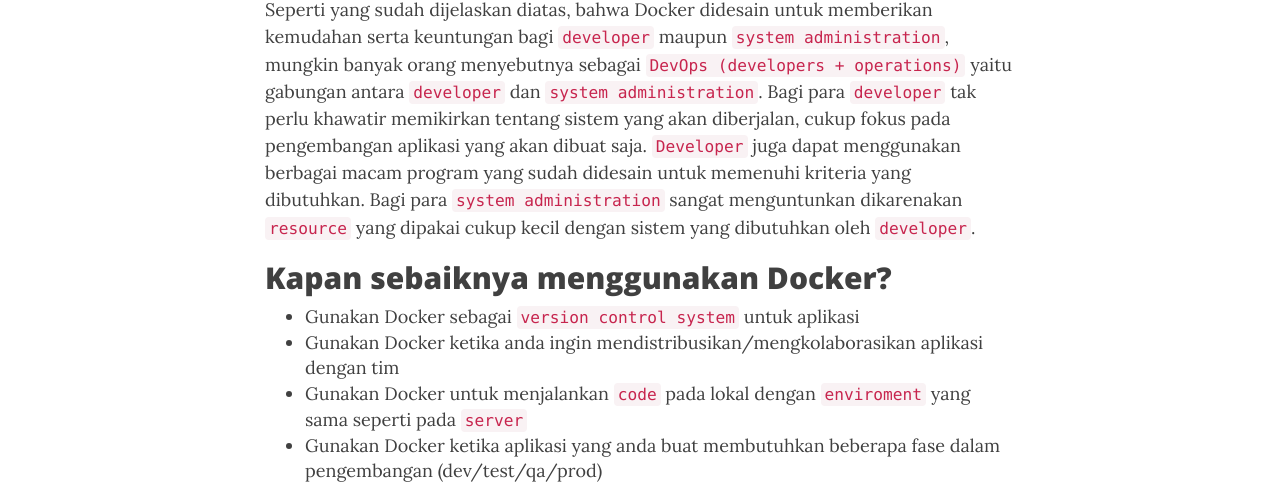
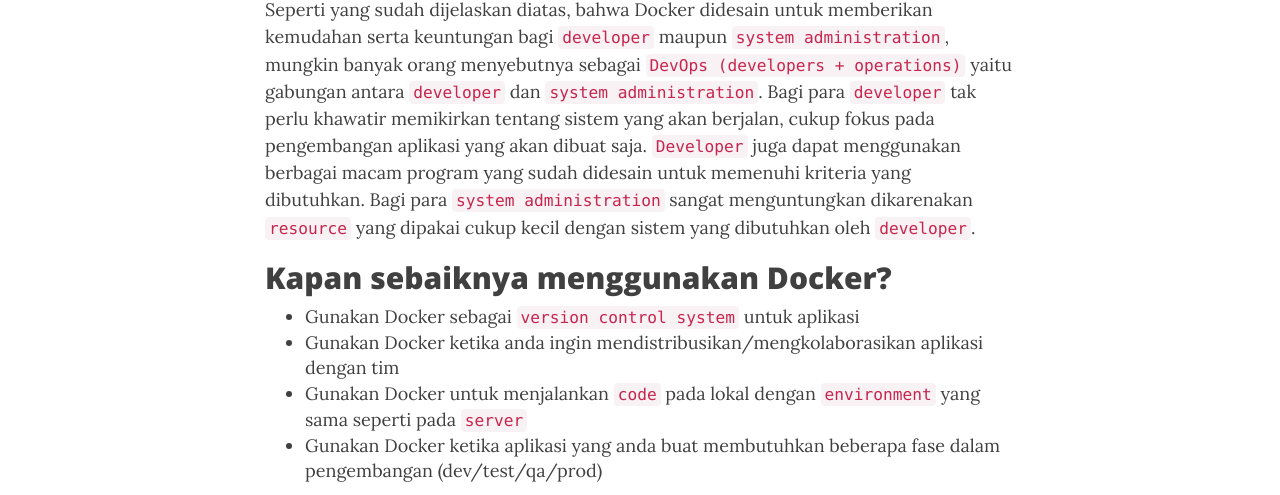
Before and after one commit to SinauDev/SinauDev.github.io, a Jekyll site: the page built from _posts/2016-07-15-perkenalan_docker.md, in a window 1280 px wide and 900 px high, scrolled down 1236 px. Shown: the part 180-675 px from the top of the window. Built offline with Jekyll 4.4.1, drawn with Linux system fonts in a browser that asks for light colours; nearby versions of some CDN libraries; comment, search, counter and statistics services are not loaded.

Commit message:
perbaikan typo :   _post/2016-07-15-perkenalan_docker.md 	perbaikan typo : pemrograman.md

```diff
--- a/_posts/2016-07-15-perkenalan_docker.md
+++ b/_posts/2016-07-15-perkenalan_docker.md
@@ -23,13 +23,13 @@
 
 ## Docker untuk siapa?
 
-Seperti yang sudah dijelaskan diatas, bahwa Docker didesain untuk memberikan kemudahan serta keuntungan bagi `developer` maupun `system administration`, mungkin banyak orang menyebutnya sebagai `DevOps (developers + operations)` yaitu gabungan antara `developer` dan `system administration`. Bagi para `developer` tak perlu khawatir memikirkan tentang sistem yang akan diberjalan, cukup fokus pada pengembangan aplikasi yang akan dibuat saja. `Developer` juga dapat menggunakan berbagai macam program yang sudah didesain untuk memenuhi kriteria yang dibutuhkan. Bagi para `system administration` sangat menguntunkan dikarenakan `resource` yang dipakai cukup kecil dengan sistem yang dibutuhkan oleh `developer`.
+Seperti yang sudah dijelaskan diatas, bahwa Docker didesain untuk memberikan kemudahan serta keuntungan bagi `developer` maupun `system administration`, mungkin banyak orang menyebutnya sebagai `DevOps (developers + operations)` yaitu gabungan antara `developer` dan `system administration`. Bagi para `developer` tak perlu khawatir memikirkan tentang sistem yang akan berjalan, cukup fokus pada pengembangan aplikasi yang akan dibuat saja. `Developer` juga dapat menggunakan berbagai macam program yang sudah didesain untuk memenuhi kriteria yang dibutuhkan. Bagi para `system administration` sangat menguntungkan dikarenakan `resource` yang dipakai cukup kecil dengan sistem yang dibutuhkan oleh `developer`.
 
 ## Kapan sebaiknya menggunakan Docker?
 
 * Gunakan Docker sebagai `version control system` untuk aplikasi
 * Gunakan Docker ketika anda ingin mendistribusikan/mengkolaborasikan aplikasi dengan tim
-* Gunakan Docker untuk menjalankan `code` pada lokal dengan `enviroment` yang sama seperti pada `server`
+* Gunakan Docker untuk menjalankan `code` pada lokal dengan `environment` yang sama seperti pada `server`
 * Gunakan Docker ketika aplikasi yang anda buat membutuhkan beberapa fase dalam pengembangan (dev/test/qa/prod)
 
 
```
Also changed, not shown: pemrograman.md (+1 -1 lines).
